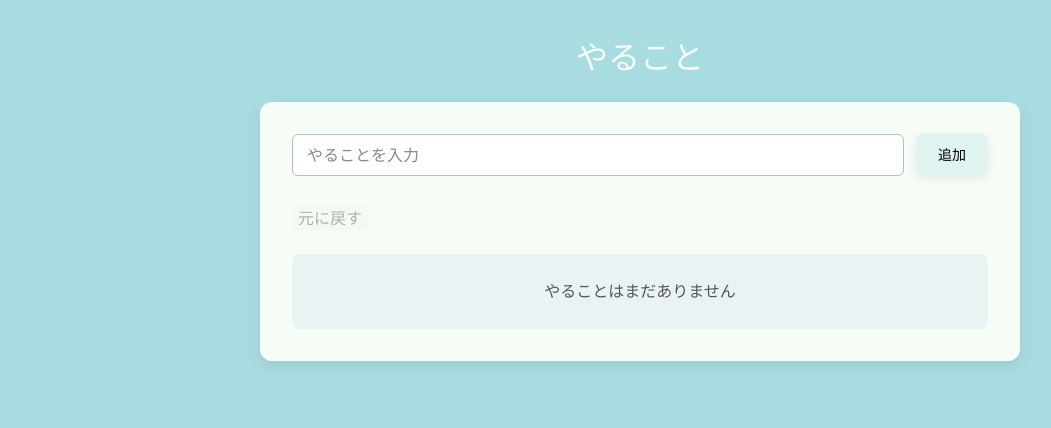
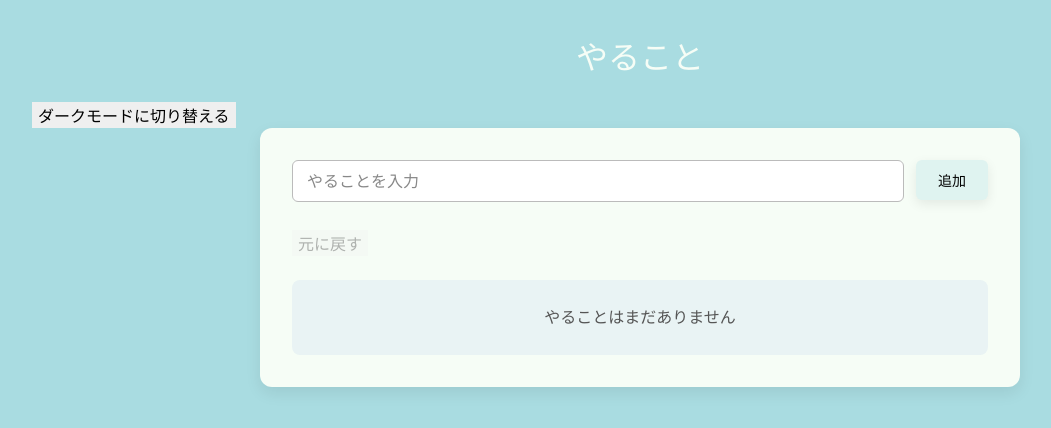
Before and after one commit to samovar1214/react-practices, a React (Vite) app: page / in a window 1280 px wide. Shown: the top 428 px of the page, without its empty margins (0-1051 px from the left). Built offline with nearby package versions, Linux system fonts and the light colour scheme.

Commit message:
ダークモードに切り替えるボタンを追加

```diff
--- a/src/AppContent.jsx
+++ b/src/AppContent.jsx
@@ -1,6 +1,7 @@
-import { useReducer } from "react";
+import { useReducer, useContext } from "react";
 import TaskForm from "./TaskForm.jsx";
 import TaskList from "./TaskList.jsx";
+import { ThemeContext } from "./ThemeContext.jsx";
 
 function tasksReducer(state, action) {
   switch (action.type) {
@@ -42,6 +43,8 @@ export default function AppContent() {
   const totalTasks = state.tasks.length;
   const completedTasks = state.tasks.filter((task) => task.completed).length;
 
+  const { isDark, setIsDark } = useContext(ThemeContext);
+
   function handleAdd(title) {
     dispatch({ type: "add", title });
   }
@@ -59,10 +62,14 @@ export default function AppContent() {
   }
 
   return (
-    <div className="app">
+    <div className={`app ${isDark ? "dark" : ""}`}>
       <header className="app-header">
         <h1>やること</h1>
       </header>
+
+      <button type="button" onClick={() => setIsDark((isDark) => !isDark)}>
+        {isDark ? "ライトモードに切り替える" : "ダークモードに切り替える"}
+      </button>
 
       <main className="main-content">
         <section className="task-panel">
```
